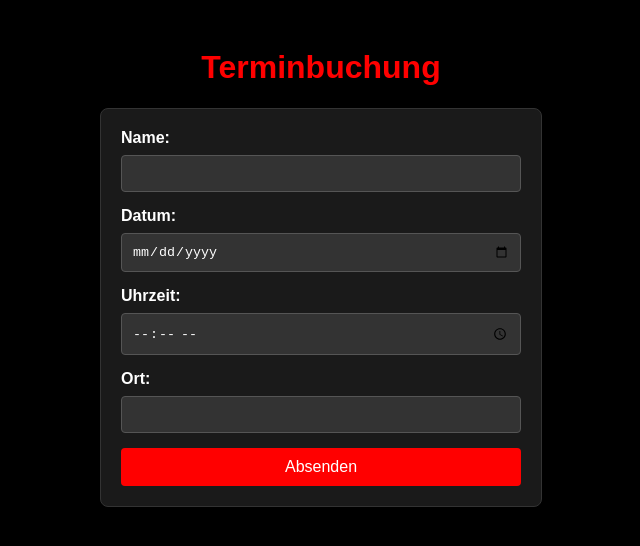
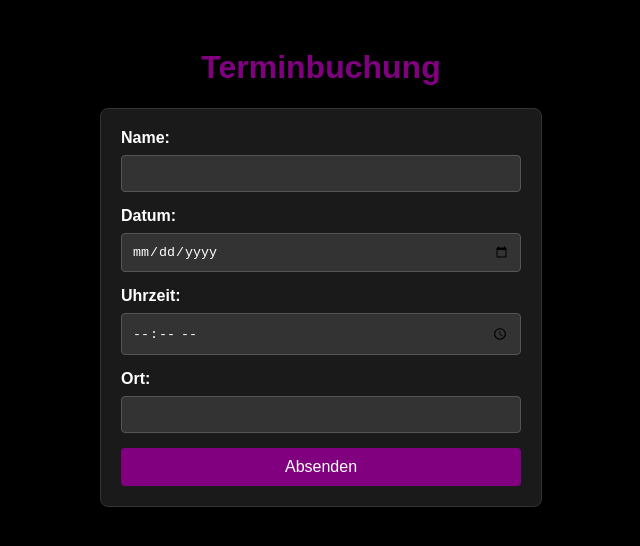
Before and after one commit to philxlng/Bestaetigung, a plain HTML site: page index.html in a window 1280 px wide. Shown: the whole page, without its empty margins (319-959 px from the left). Drawn offline with Linux system fonts and the light colour scheme.

Commit message:
Update index.html

```diff
--- a/index.html
+++ b/index.html
@@ -15,7 +15,7 @@
 
         h1 {
             text-align: center;
-            color: #FF0000; /* Rote Akzentfarbe */
+            color: #800080; /* AKZENTFARBE AUF LILA GEÄNDERT */
         }
 
         form {
@@ -47,7 +47,7 @@
         }
 
         button {
-            background-color: #FF0000; /* Rote Akzentfarbe */
+            background-color: #800080; /* AKZENTFARBE AUF LILA GEÄNDERT */
             color: white;
             padding: 10px 15px;
             border: none;
@@ -59,7 +59,7 @@
         }
 
         button:hover {
-            background-color: #cc0000; /* Dunkleres Rot beim Hovern */
+            background-color: #6a006a; /* Dunkleres Lila beim Hovern */
         }
     </style>
 </head>
@@ -67,7 +67,7 @@
 
     <h1>Terminbuchung</h1>
 
-    <form action="https://formsubmit.co/phillange@me.com>" method="POST">
+    <form action="https://formsubmit.co/phillange@me.com" method="POST">
 
         <input type="hidden" name="_next" value="https://philxlng.github.io/Bestaetigung/" />
 
```
